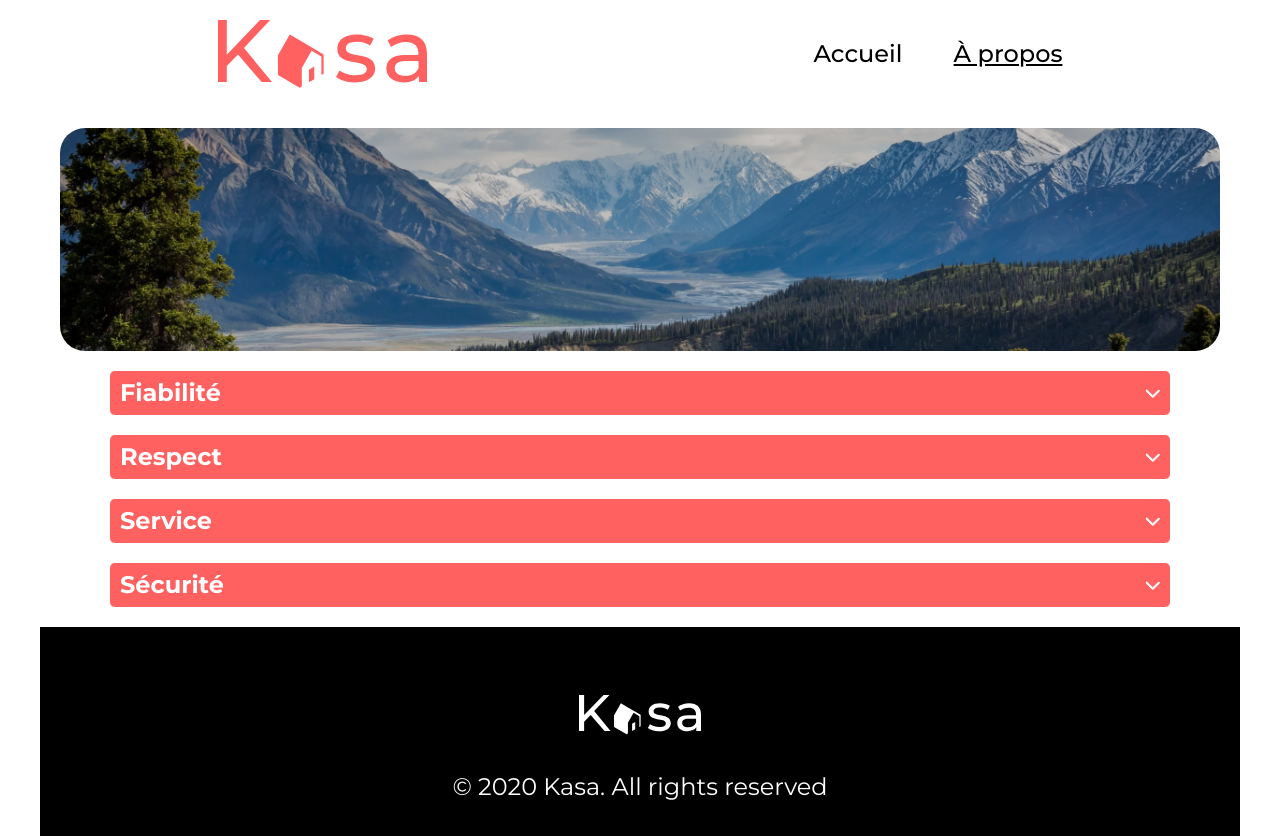
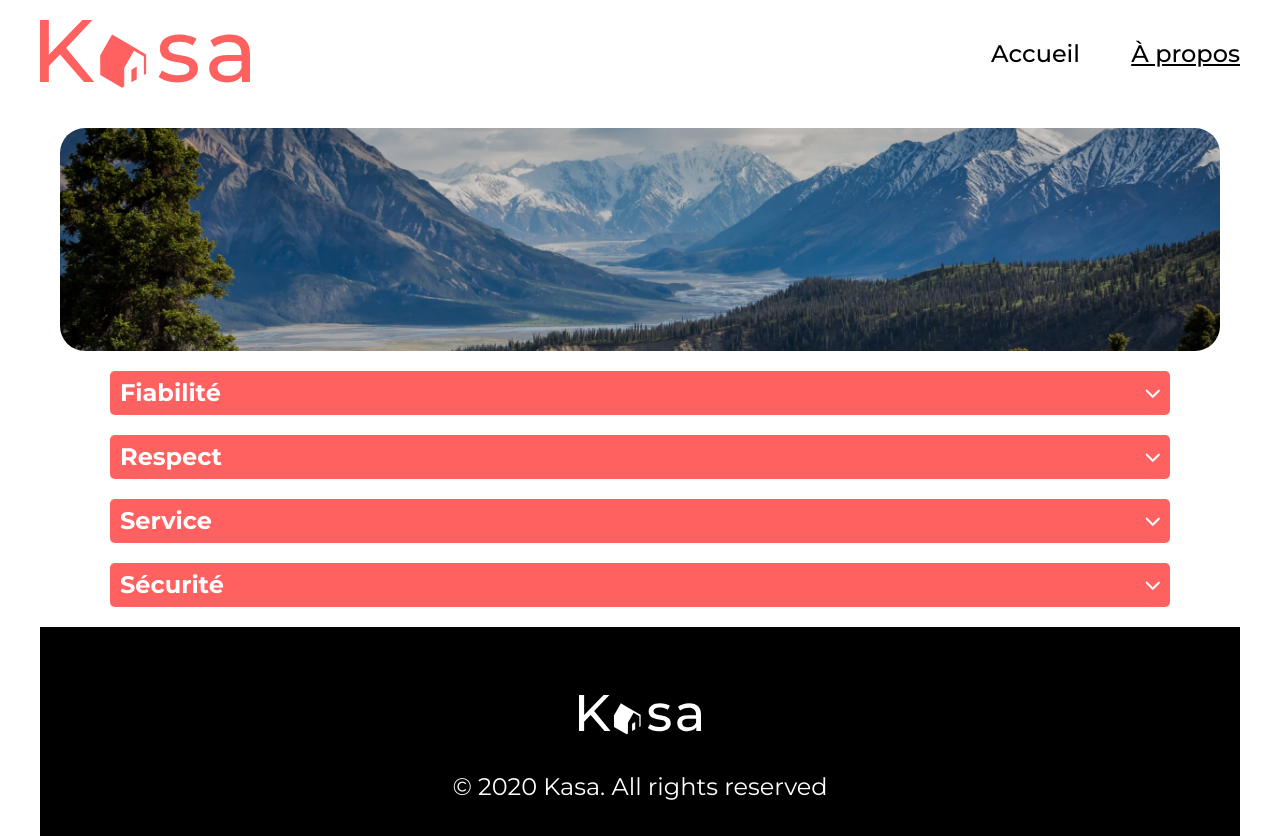
Before and after one commit to ukjmichel/OC_devwev_p5, a React (Create React App) app: page /about in a window 1280 px wide. Built offline with nearby package versions, Linux system fonts and the light colour scheme.

Commit message:
layout correction

```diff
--- a/src/assets/components/Layout.jsx
+++ b/src/assets/components/Layout.jsx
@@ -5,7 +5,7 @@ import "../styles/layout.scss";
 const Layout = ({ children }) => {
   return (
     <div id="layout">
-      <div>
+      <div className="layout-content">
         <Header />
         {children}
       </div>
--- a/src/assets/styles/card-contener.scss
+++ b/src/assets/styles/card-contener.scss
@@ -13,8 +13,8 @@
     overflow: hidden;
     img {
       height: 100%;
-      width: 100%;
       display: flex;
+      align-items: center;
       flex-direction: column;
       justify-content: end;
     }
@@ -39,6 +39,7 @@
         font-weight: 700;
         line-height: 1.4;
         margin: 20px;
+        max-width: 200px;
         width: 70%;
       }
     }
--- a/src/assets/styles/carousel.scss
+++ b/src/assets/styles/carousel.scss
@@ -22,8 +22,6 @@
   }
   .carousel-image {
     min-width: 100%;
-    height: auto;
-    max-height: 100%;
     object-fit: cover;
     display: flex;
     align-items: center;
--- a/src/assets/styles/header.scss
+++ b/src/assets/styles/header.scss
@@ -2,6 +2,8 @@
 
 header {
   display: flex;
+  align-items: center;
+  justify-content: space-between;
   height: 47px;
   width: 100%;
   margin: 20px auto;
--- a/src/assets/styles/layout.scss
+++ b/src/assets/styles/layout.scss
@@ -1,6 +1,6 @@
 #layout {
   padding: 0 20px 0 20px;
-  div {
+  .layout-content {
     max-width: 1240px;
     margin: auto;
   }
--- a/src/assets/styles/location-page.scss
+++ b/src/assets/styles/location-page.scss
@@ -1,7 +1,7 @@
 @import "./index.scss";
 
 #location-page {
-  margin: 20px;
+  margin: 20px 0;
 
   figure {
     height: 255px;
```
